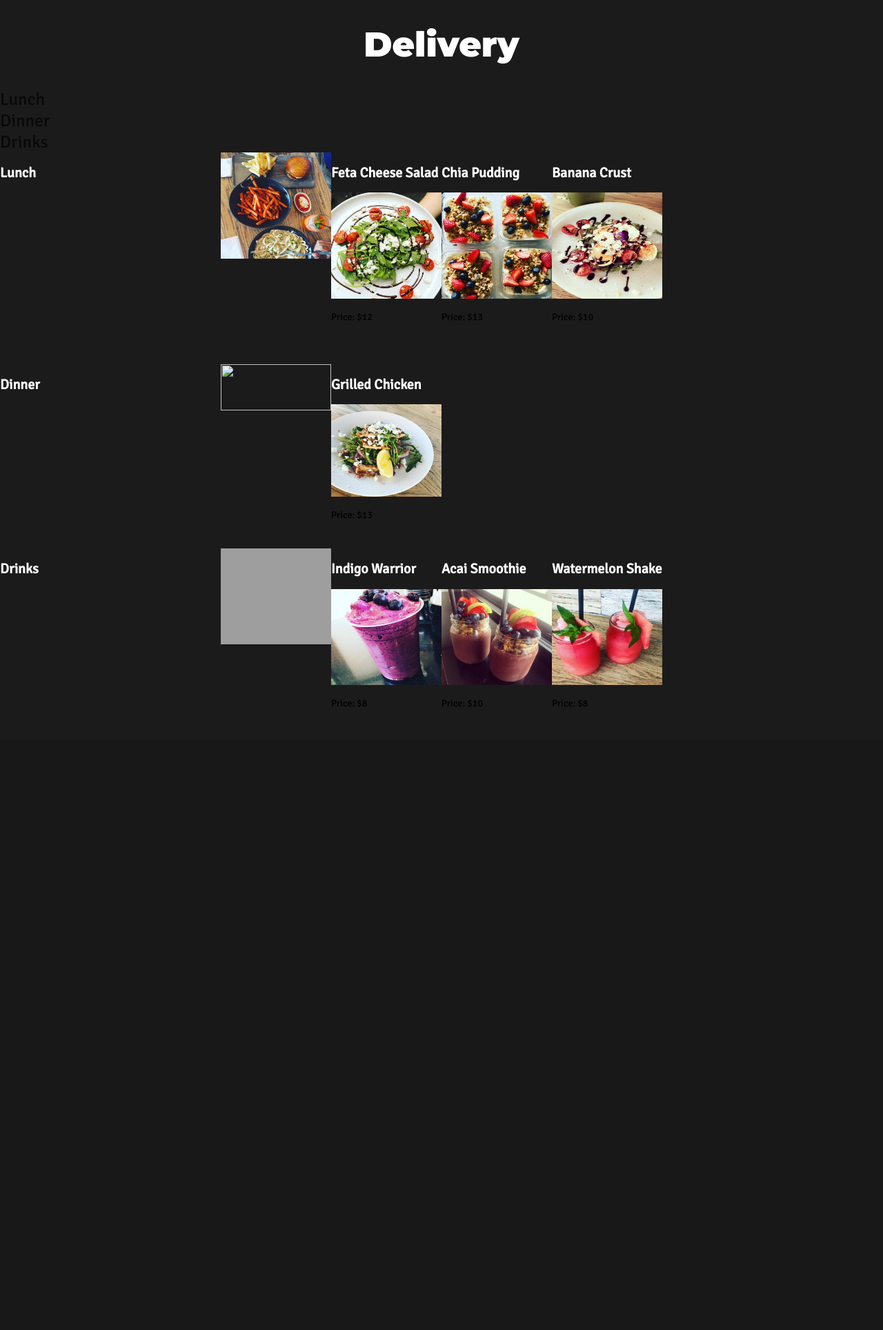
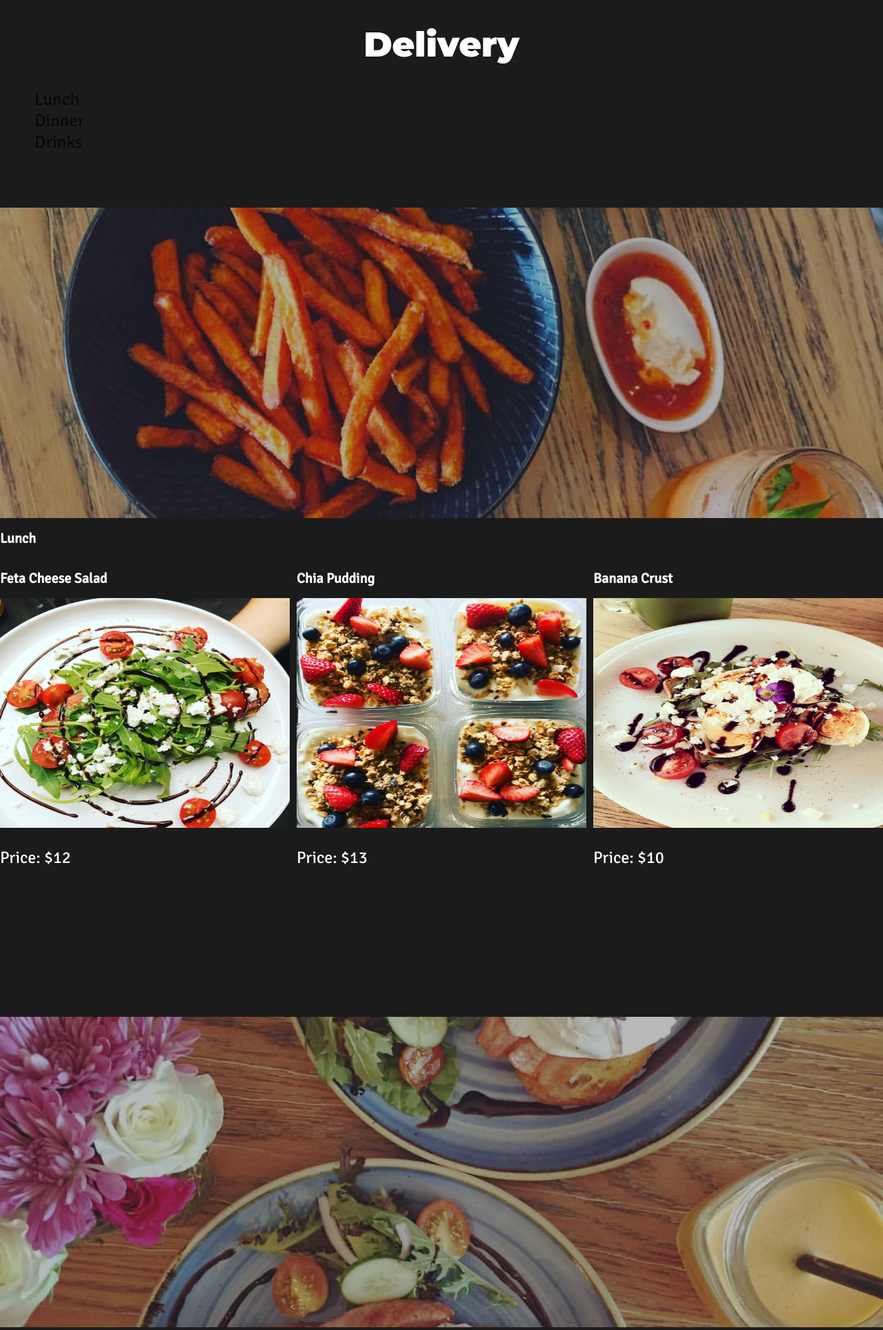
Before and after one commit to polytheshepard/cocobean.com, a PHP site: page /service2.php in a window 1280 px wide. Shown: the part 82-2010 px from the top of the page at 69% size. Before the commit the page ends 1107 px from the top, so only its background shows below. Run offline with PHP 8.4, Linux system fonts and the light colour scheme; grey boxes are pictures that could not be loaded.

Commit message:
Update service page

```diff
--- a/css/service2-style.css
+++ b/css/service2-style.css
@@ -146,8 +146,14 @@ ul a {
 ul a:focus {
    color: #000;
 }
+
 .selection-container {
-    display: grid;
+    margin-bottom: 5em;
+}
+
+.selection-container > ul {
+    color: #cccac8;
+    margin-left: 2em;
 }
 
 .selection-container > div:nth-child(2) {
@@ -165,12 +171,50 @@ h2::before {
 
 .first-section, .second-section, .third-section {
     display: grid;
-    grid-template-columns: 1fr repeat(4, minmax(auto, 10em)) 1fr;
+    grid-template-columns: repeat(auto-fit, minmax(200px, 1fr));
+    grid-gap: 10px;
 }
 
 .img-bg {
     width: 100%;
-    height: 50%;
+    height: 100%;
+}
+
+.banner {
+    min-height: 450px;
+}
+
+.banner #first-img {
+    background: #333 url('../img/lunch-background.jpeg');
+    background-position: center;
+    background-repeat: no-repeat;
+    background-size: cover;
+    width: 100%;
+    height: 450px;
+    z-index: -1;
+    opacity: 0.7;
+}
+
+.banner #second-img {
+    background: #333 url('../img/breakfast.jpeg');
+    background-position: center;
+    background-repeat: no-repeat;
+    background-size: cover;
+    width: 100%;
+    height: 450px;
+    z-index: -1;
+    opacity: 0.7;
+}
+
+.banner #third-img {
+    background: #333 url('../img/choose-your-smoothie.jpeg');
+    background-position: center;
+    background-repeat: no-repeat;
+    background-size: cover;
+    width: 100%;
+    height: 450px;
+    z-index: -1;
+    opacity: 0.7;
 }
 
 .img-content {
@@ -180,5 +224,6 @@ h2::before {
 
 p {
     font-family: 'Signika', sans-serif;
-    font-size: 14px;
+    font-size: 24px;
+    color: #fff;
 }
--- a/service2.php
+++ b/service2.php
@@ -38,15 +38,18 @@
         <h1>Delivery</h2>
         <div class="selection-container">
             <ul>
-                <div><li><a href="#lunch">Lunch</a></li></div>
-                <div><li><a href="#dinner">Dinner</a></li></div>
-                <div><li><a href="#drinks">Drinks</a></li></div>
+                <div><li><a href="service2.php#first-heading">Lunch</a></li></div>
+                <div><li><a href="service2.php#second-heading">Dinner</a></li></div>
+                <div><li><a href="service2.php#third-heading">Drinks</a></li></div>
             </ul>
         </div>
         <div class="container">
+            <div class="banner">
+                <div id="first-img" class="img-bg"></div>
+                <h2 id="first-heading">Lunch</h2>
+            </div>
+                <!-- <img class="img-bg" src="../img/lunch-background.jpeg" alt="Image of chips for lunch on table"> -->
                 <div class="first-section">
-            <h2 id="first-heading">Lunch</h2>
-            <img class="img-bg" src="../img/lunch-background.jpeg" alt="Image of chips for lunch on table">
                 <div class="food-content">
                     <h2>Feta Cheese Salad</h2>
                     <img class="img-content" src="../img/feta-cheese-salad.jpeg" alt="Image of a nice cool feta cheese salad">
@@ -63,18 +66,24 @@
                     <p>Price: $10</p>
                 </div>
             </div>
+            <div class="banner">
+            <div id="second-img" class="img-bg"></div>
+                <h2 id="second-heading">Dinner</h2>
+                </div>
                 <div class="second-section">
-            <h2 id="dinner">Dinner</h2>
-            <img class="img-bg" src="" alt="">
+                <!-- <img class="img-bg" src="../img/breakfast.jpeg" alt="Two dishes with toasted poaches eggs and green garnish"> -->
                 <div class="food-content">
                     <h2>Grilled Chicken</h2>
                     <img class="img-content" src="../img/grilled-chicken.jpeg" alt="Grilled chicken garnished with rocket leaves, lemon and spanish onion">
                     <p>Price: $13</p>
                 </div>
             </div>
+            <div class="banner">
+                <div id="third-img" class="img-bg"></div>
+                <h2 id="third-heading">Drinks</h2>
+                </div>
+                <!-- <img class="img-bg" src="../img/choose-your-smoothie.jpeg" alt="Two strawberry smoothies"> -->
                 <div class="third-section">
-            <h2 id="dinner">Drinks</h2>
-            <img class="img-bg" src="../img/" alt="">
                 <div class="food-content">
                     <h2>Indigo Warrior</h2>
                     <img class="img-content" src="../img/indigo-warrior.jpeg" alt="Berry smoothie blended with blueberries, strawberries and raspberries">
```
Lines whose indentation alone changed are shown as unchanged.
